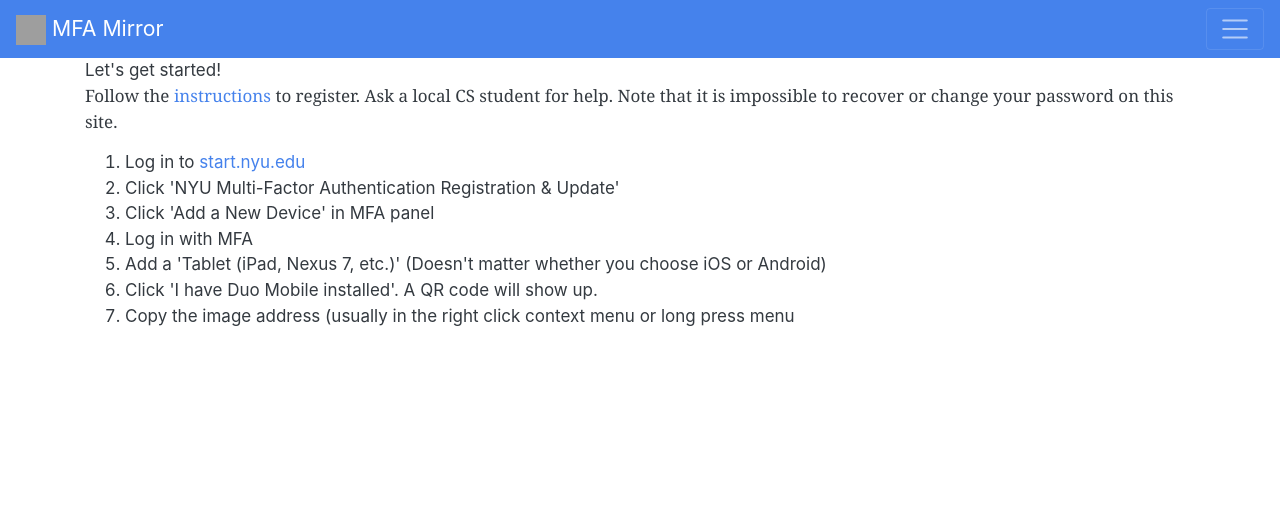
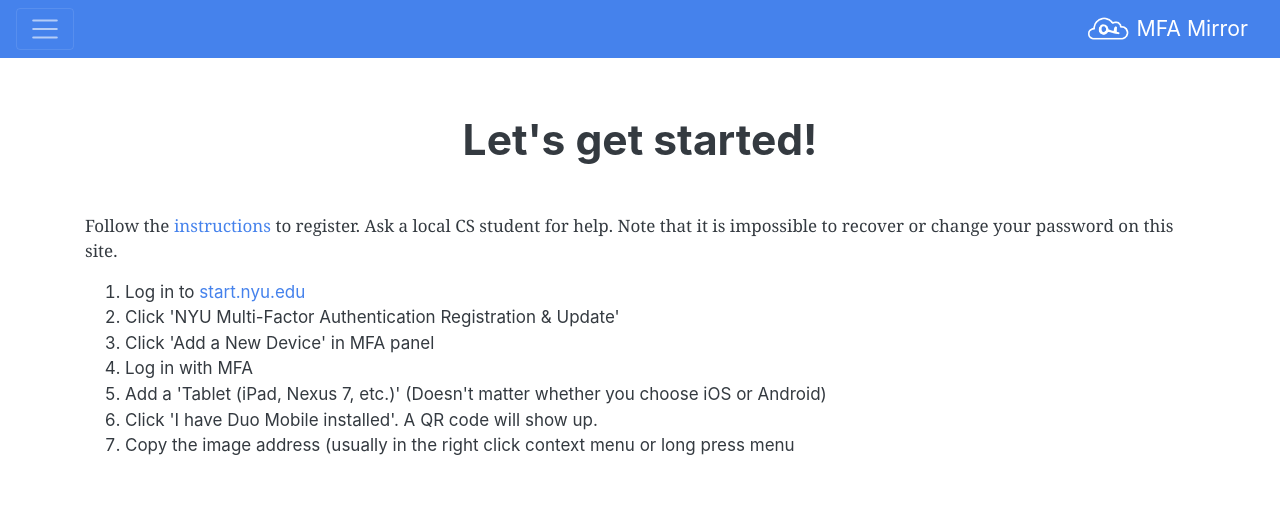
Before and after one commit to simonseo/no-mfa-please-2, a Django app: page /get-started/ in a window 1280 px wide. Shown: the top 522 px of the page. Run offline with Django 3.2, Linux system fonts and the light colour scheme; some libraries are stand-ins or nearby versions; grey boxes are pictures that could not be loaded.

Commit message:
Add logo and header styling

```diff
--- a/mfa_mirror/mfa_user/templates/common/base.html
+++ b/mfa_mirror/mfa_user/templates/common/base.html
@@ -9,14 +9,14 @@
     <!-- <link rel="stylesheet" href="https://stackpath.bootstrapcdn.com/bootstrap/4.4.1/css/bootstrap.min.css"
         integrity="sha384-Vkoo8x4CGsO3+Hhxv8T/Q5PaXtkKtu6ug5TOeNV6gBiFeWPGFN9MuhOf23Q9Ifjh" crossorigin="anonymous"> -->
     <script src="https://code.jquery.com/jquery-3.4.1.slim.min.js"
-        integrity="sha384-J6qa4849blE2+poT4WnyKhv5vZF5SrPo0iEjwBvKU7imGFAV0wwj1yYfoRSJoZ+n"
-        crossorigin="anonymous"></script>
+        integrity="sha384-J6qa4849blE2+poT4WnyKhv5vZF5SrPo0iEjwBvKU7imGFAV0wwj1yYfoRSJoZ+n" crossorigin="anonymous">
+    </script>
     <script src="https://cdn.jsdelivr.net/npm/popper.js@1.16.0/dist/umd/popper.min.js"
-        integrity="sha384-Q6E9RHvbIyZFJoft+2mJbHaEWldlvI9IOYy5n3zV9zzTtmI3UksdQRVvoxMfooAo"
-        crossorigin="anonymous"></script>
+        integrity="sha384-Q6E9RHvbIyZFJoft+2mJbHaEWldlvI9IOYy5n3zV9zzTtmI3UksdQRVvoxMfooAo" crossorigin="anonymous">
+    </script>
     <script src="https://stackpath.bootstrapcdn.com/bootstrap/4.4.1/js/bootstrap.min.js"
-        integrity="sha384-wfSDF2E50Y2D1uUdj0O3uMBJnjuUD4Ih7YwaYd1iqfktj0Uod8GCExl3Og8ifwB6"
-        crossorigin="anonymous"></script>
+        integrity="sha384-wfSDF2E50Y2D1uUdj0O3uMBJnjuUD4Ih7YwaYd1iqfktj0Uod8GCExl3Og8ifwB6" crossorigin="anonymous">
+    </script>
     <title>
         {% block title %}
         {% endblock title %}
@@ -25,7 +25,12 @@
 
 <body>
     {% include './navbar.html' %}
-    <div class="container">
+    <div class="container pb-5 pt-5">
+        <header class="row">
+            <h1 class="col text-center mt-2 mb-5">
+                {% block h1 %}{% endblock h1 %}
+            </h1>
+        </header>
         {% block content %}
         {% endblock content %}
     </div>
@@ -35,7 +40,7 @@
 </body>
 
 
-    {% block script %}
-    {% endblock script %}
+{% block script %}
+{% endblock script %}
 
 </html>
--- a/mfa_mirror/mfa_user/templates/common/form.html
+++ b/mfa_mirror/mfa_user/templates/common/form.html
@@ -5,11 +5,7 @@
 {% endblock title %} -->
 
 {% block content %}
-<header class="row mt-5">
-    <h1 class="col text-center">
-        {% block h1 %}{% endblock h1 %}
-    </h1>
-</header>
+
 <article class="row justify-content-center">
     <form class="col-lg-8" method="POST">
         {% csrf_token %}
--- a/mfa_mirror/mfa_user/templates/common/navbar.html
+++ b/mfa_mirror/mfa_user/templates/common/navbar.html
@@ -1,15 +1,15 @@
 {% load navigation_tags %}
 
 <nav class="navbar navbar-dark bg-primary">
-  <a class="navbar-brand" href="/">
-    <img src="https://getbootstrap.com/docs/4.4/assets/brand/bootstrap-solid.svg" width="30" height="30"
-      alt="MFA Mirror Website Logo">
-    MFA Mirror
-  </a>
   <button class="navbar-toggler" type="button" data-toggle="collapse" data-target="#navbarSupportedContent"
     aria-controls="navbarSupportedContent" aria-expanded="false" aria-label="Toggle navigation">
     <span class="navbar-toggler-icon"></span>
   </button>
+  <a class="navbar-brand" href="/">
+    <img src="/static/logov4.png" width="45" height="30" style="position:relative;top:-3px;"
+      alt="MFA Mirror Website Logo">
+    MFA Mirror
+  </a>
 
   <div class="collapse navbar-collapse" id="navbarSupportedContent">
   <ul class="navbar-nav mr-auto">
--- a/mfa_mirror/mfa_user/templates/pages/get-started.html
+++ b/mfa_mirror/mfa_user/templates/pages/get-started.html
@@ -6,8 +6,13 @@
 {% endblock title %}
 
 
+{% block h1 %}
+Let's get started!
+
+{% endblock h1 %}
+
 {% block content %}
-Let's get started!
+
 
 <p>Follow the <a href="https://github.com/simonseo/no-mfa-please#how-it-works--usage">instructions</a> to register. Ask
     a local CS student for help. Note that it is impossible to recover or change your password on this site.</p>
```
Also changed, not shown: mfa_mirror/static/logo.png (added), mfa_mirror/static/logov2.png (added), mfa_mirror/static/logov3.png (added), mfa_mirror/static/logov4.png (added), 1 other file.
